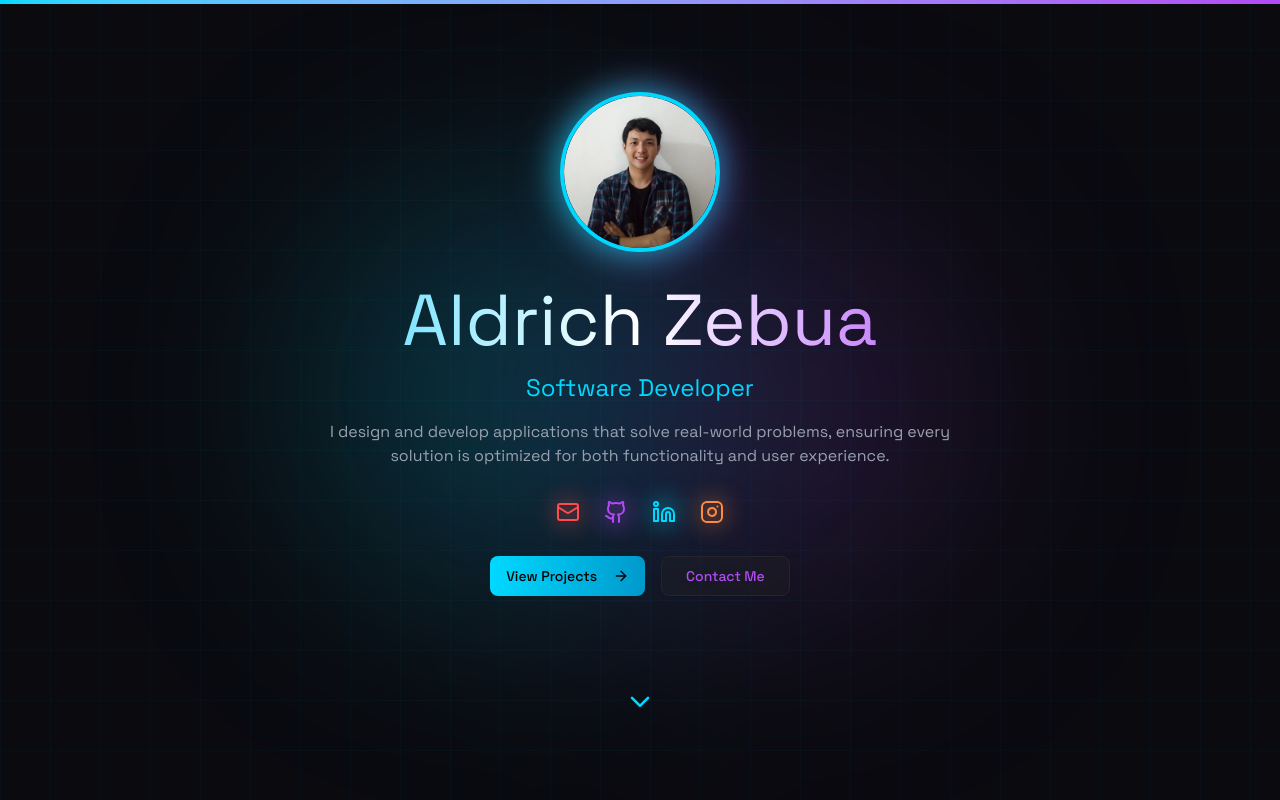
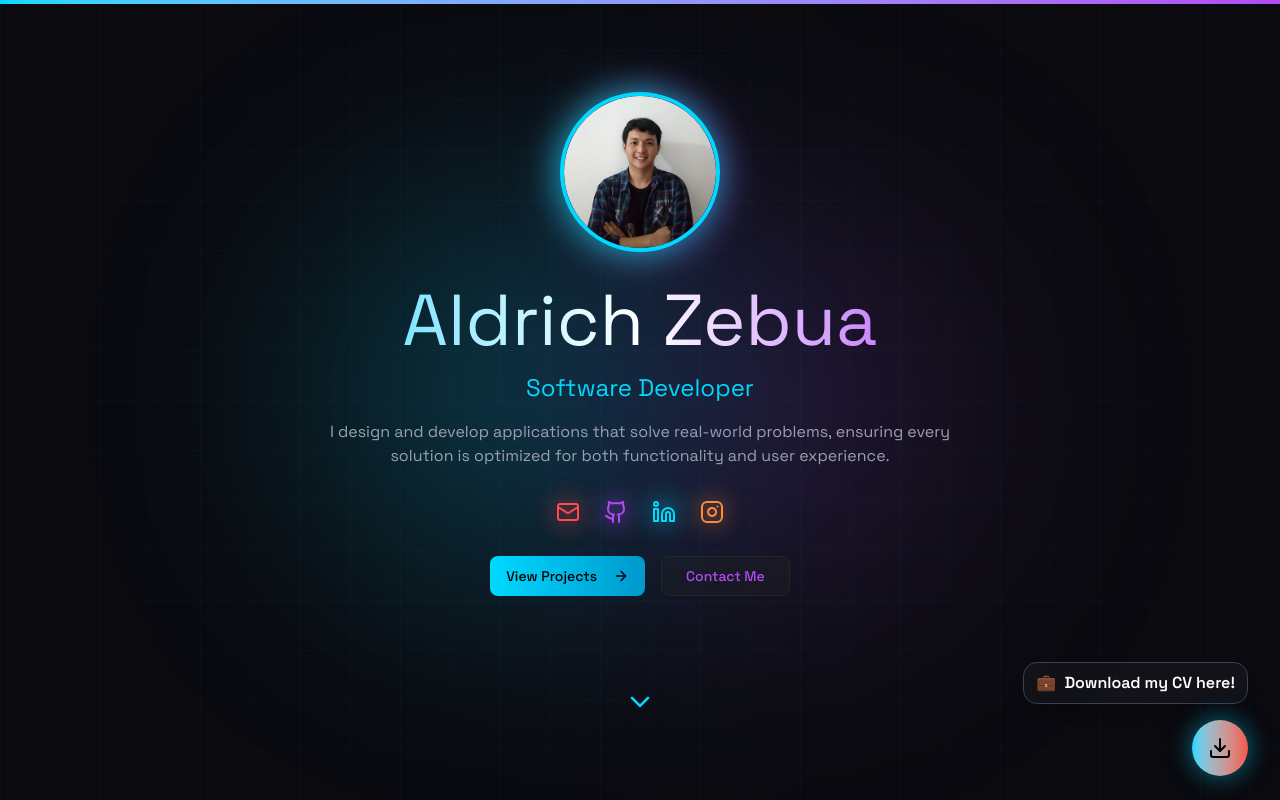
Before and after one commit to git-enel/git-enel, a Next.js app: page / in a window 1280 px wide. Shown: the top 800 px of the page. Built offline with nearby package versions, Linux system fonts and the light colour scheme.

Commit message:
fix cv button

```diff
--- a/next.config.ts
+++ b/next.config.ts
@@ -2,9 +2,9 @@ import type { NextConfig } from "next";
 
 const nextConfig: NextConfig = {
   output: "export",
-  // images: {
-  //   unoptimized: true,
-  // },
+  images: {
+    unoptimized: true,
+  },
 };
 
 export default nextConfig;
--- a/src/app/globals.css
+++ b/src/app/globals.css
@@ -2381,3 +2381,18 @@ body {
     opacity: .5;
   }
 }
+
+@keyframes fade-in {
+  from {
+    opacity: 0;
+    transform: translateY(10px);
+  }
+  to {
+    opacity: 1;
+    transform: translateY(0);
+  }
+}
+
+.animate-fade-in {
+  animation: fade-in 0.6s ease-out;
+}
--- a/src/app/layout.tsx
+++ b/src/app/layout.tsx
@@ -17,9 +17,9 @@ export const metadata: Metadata = {
   title: "Aldrich Deril Christian Zebua",
   description: "Portfolio Website of Aldrich Deril Christian Zebua",
   icons: {
-    icon: "/git-enel/assets/my_logo_black.png",
-    apple: "/git-enel/assets/my_logo_black.png",
-    shortcut: "/git-enel/assets/my_logo_black.png",
+    icon: "assets/my_logo_black.png",
+    apple: "assets/my_logo_black.png",
+    shortcut: "assets/my_logo_black.png",
   },
 };
 
--- a/src/app/page.tsx
+++ b/src/app/page.tsx
@@ -10,6 +10,7 @@ import { Contact } from "@/components/ContactMe";
 import { Footer } from "@/components/Footer";
 import { ChevronUp } from "lucide-react";
 import { Button } from "@/components/ui/button";
+import DownloadCV from "@/components/CVDownload";
 
 export default function App() {
   const [showScrollTop, setShowScrollTop] = useState(false);
@@ -67,6 +68,7 @@ export default function App() {
           <ChevronUp className="w-6 h-6" />
         </Button>
       </motion.div>
+      <DownloadCV/>
     </div>
   );
 }
--- /dev/null
+++ b/src/components/CVDownload.tsx
@@ -0,0 +1,109 @@
+"use client";
+
+import { useEffect, useRef, useState } from "react";
+import { DownloadIcon, Languages } from "lucide-react";
+
+export default function DownloadCV() {
+  const [showOptions, setShowOptions] = useState(false);
+  const [isScrolled, setIsScrolled] = useState(false);
+  const [showModal, setShowModal] = useState(true);
+  const ref = useRef<HTMLDivElement>(null);
+
+  const cvLinks = {
+    indonesia:
+      "https://drive.google.com/uc?export=download&id=1DtZDc2K6-UgmqYJoG1MaZTXlcSacHvRv",
+    english:
+      "https://drive.google.com/uc?export=download&id=17PhjthzLgwvsoGgupS7ki78vAB6L4Irg",
+  };
+
+  const handleDownload = (lang: "indonesia" | "english") => {
+    const url = cvLinks[lang];
+    if (url) window.open(url, "_blank");
+    setShowOptions(false);
+  };
+
+  useEffect(() => {
+    const handleScroll = () => {
+      const isFar = window.scrollY > 100;
+      setIsScrolled(isFar);
+
+      if (isFar) {
+        setShowModal(false);
+      } else {
+        if (!showOptions) setShowModal(true);
+      }
+    };
+
+    window.addEventListener("scroll", handleScroll);
+    return () => window.removeEventListener("scroll", handleScroll);
+  }, [showOptions]);
+
+  useEffect(() => {
+    const handleClickOutside = (event: MouseEvent) => {
+      if (ref.current && !ref.current.contains(event.target as Node)) {
+        setShowOptions(false);
+      }
+    };
+
+    if (showOptions) {
+      document.addEventListener("mousedown", handleClickOutside);
+    } else {
+      document.removeEventListener("mousedown", handleClickOutside);
+    }
+
+    return () => document.removeEventListener("mousedown", handleClickOutside);
+  }, [showOptions]);
+
+  const toggleOptions = () => {
+    if (!showOptions) {
+      setShowModal(false);
+    } else {
+      if (window.scrollY <= 100) setShowModal(true);
+    }
+    setShowOptions((prev) => !prev);
+  };
+
+  return (
+    <>
+      {showModal && (
+        <div className="fixed bottom-24 right-8 z-40 bg-[#13131a]/90 text-white px-3 py-2 rounded-xl border border-gray-700 shadow-lg animate-fade-in">
+          💼 <span className="font-semibold ml-1">Download my CV here!</span>
+        </div>
+      )}
+
+      <div
+        ref={ref}
+        className={`fixed right-8 z-50 flex flex-col items-end transition-all duration-500 ease-in-out ${
+          isScrolled ? "bottom-24" : "bottom-6"
+        }`}
+      >
+        {showOptions && (
+          <div className="mb-3 flex flex-col bg-[#13131a] border border-gray-700 rounded-xl shadow-lg overflow-hidden animate-fade-in">
+            <button
+              onClick={() => handleDownload("indonesia")}
+              className="flex items-center gap-2 px-4 py-2 text-sm text-white hover:bg-[#1f1f2e] transition-colors text-left"
+            >
+              <Languages className="w-5 h-5" /> Bahasa Indonesia
+            </button>
+            <div className="h-px bg-gray-700 mx-2" />
+            <button
+              onClick={() => handleDownload("english")}
+              className="flex items-center gap-2 px-4 py-2 text-sm text-white hover:bg-[#1f1f2e] transition-colors text-left"
+            >
+              <Languages className="w-5 h-5" /> English
+            </button>
+          </div>
+        )}
+
+        <button
+          onClick={toggleOptions}
+          className="w-14 h-14 rounded-full bg-gradient-to-r from-[#00d9ff] to-[#f3564b] text-black shadow-[0_0_25px_rgba(0,217,255,0.5)]
+                     flex items-center justify-center hover:scale-110 hover:shadow-[0_0_35px_rgba(0,217,255,0.7)] transition-all duration-300"
+          aria-label="Download CV"
+        >
+          <DownloadIcon className="w-6 h-6" />
+        </button>
+      </div>
+    </>
+  );
+}
```
